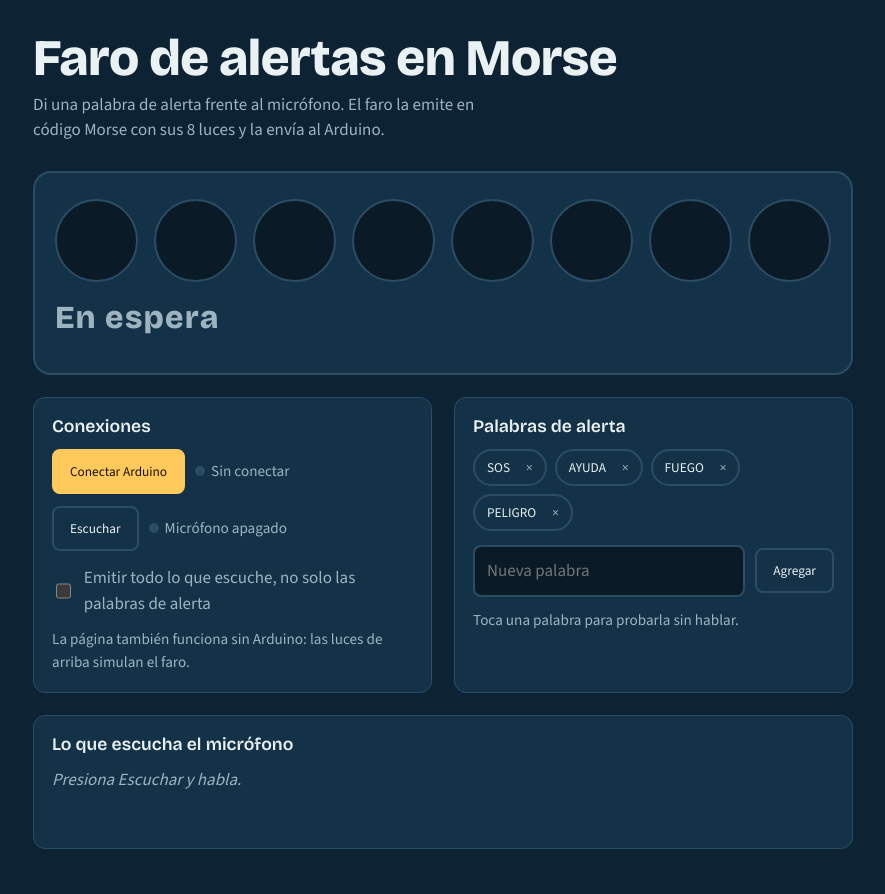
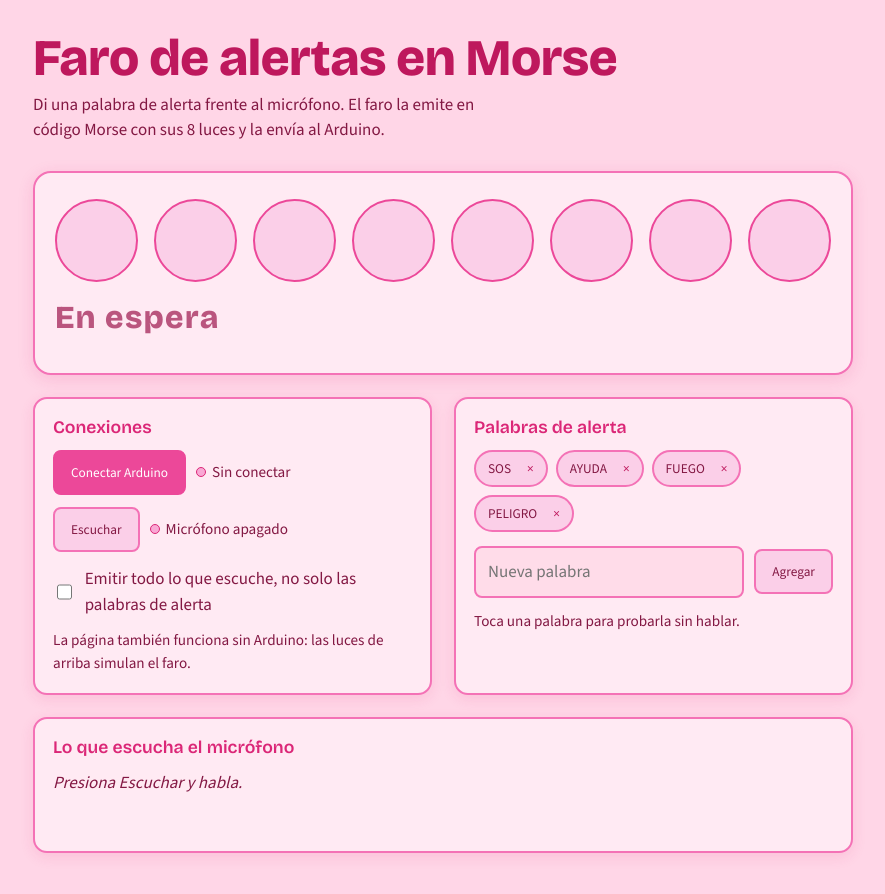
Before and after one commit to FlorenciaPB/Entrega2SistemaInteractivo, a plain HTML site: page index-controlador.html in a window 1280 px wide. Shown: the whole page, without its empty margins (197-1082 px from the left). Drawn offline with nearby package versions, Linux system fonts and the light colour scheme.

Commit message:
Update index-controlador.html

```diff
--- a/index-controlador.html
+++ b/index-controlador.html
@@ -7,61 +7,60 @@
 <link href="https://fonts.googleapis.com/css2?family=Bricolage+Grotesque:wght@600;800&family=Source+Sans+3:wght@400;600&display=swap" rel="stylesheet">
 <style>
 :root{
-  --noche:#0D2233; --panel:#143247; --linea:#2B4D63; --espuma:#EAF1F3;
-  --tenue:#9DB4C0; --lampara:#FFC95C; --alerta:#F25C54; --ok:#5ED0A0;
-  color-scheme: dark;
+  --fondo:#ffd6e7; --panel:#ffeaf3; --linea:#f472b6; --texto:#4a0e29;
+  --subtexto:#831843; --acento:#ec4899; --alerta:#e11d48; --ok:#10b981;
 }
 *{box-sizing:border-box}
-html,body{margin:0}
-body{background:var(--noche);color:var(--espuma);font:400 17px/1.5 "Source Sans 3",system-ui,sans-serif;min-height:100vh}
+html,body{margin:0;background-color:var(--fondo) !important;color:var(--texto) !important;}
+body{font:400 17px/1.5 "Source Sans 3",system-ui,sans-serif;min-height:100vh}
 main{max-width:860px;margin:0 auto;padding:32px 20px 56px}
-h1{font:800 clamp(2rem,6vw,3.2rem)/1.05 "Bricolage Grotesque",system-ui,sans-serif;margin:0 0 6px;letter-spacing:-.01em}
-.sub{color:var(--tenue);margin:0 0 28px;max-width:56ch}
-h2{font:600 1.1rem/1.2 "Bricolage Grotesque",system-ui,sans-serif;margin:0 0 12px}
+h1{font:800 clamp(2rem,6vw,3.2rem)/1.05 "Bricolage Grotesque",system-ui,sans-serif;margin:0 0 6px;letter-spacing:-.01em;color:#be185d !important}
+.sub{color:var(--subtexto);margin:0 0 28px;max-width:56ch}
+h2{font:600 1.1rem/1.2 "Bricolage Grotesque",system-ui,sans-serif;margin:0 0 12px;color:#db2777 !important}
 
 /* Faro: 8 lámparas */
-.faro{background:var(--panel);border:2px solid var(--linea);border-radius:18px;padding:26px 20px 20px;margin-bottom:22px}
+.faro{background-color:var(--panel) !important;border:2px solid var(--linea) !important;border-radius:18px;padding:26px 20px 20px;margin-bottom:22px;box-shadow:0 4px 16px rgba(219,39,119,.15)}
 .lamparas{display:grid;grid-template-columns:repeat(8,1fr);gap:clamp(6px,2vw,16px);margin-bottom:20px}
-.lampara{aspect-ratio:1;border-radius:50%;background:#0A1A27;border:2px solid var(--linea);transition:background .04s,box-shadow .04s}
-.lampara.on{background:var(--lampara);border-color:#FFE29A;box-shadow:0 0 22px 6px rgba(255,201,92,.65)}
+.lampara{aspect-ratio:1;border-radius:50%;background-color:#fbcfe8 !important;border:2px solid #ec4899 !important;transition:background .04s,box-shadow .04s}
+.lampara.on{background-color:#ff1e8a !important;border-color:#fff !important;box-shadow:0 0 24px 8px rgba(255,30,138,.7) !important}
 .estado{display:flex;flex-wrap:wrap;gap:6px 24px;align-items:baseline;min-height:3.2rem}
-.palabra{font:800 2rem/1 "Bricolage Grotesque",system-ui,sans-serif;letter-spacing:.04em}
-.morse{font:600 1.5rem/1 ui-monospace,Menlo,Consolas,monospace;color:var(--lampara);letter-spacing:.12em;word-break:break-all}
-.reposo{color:var(--tenue)}
+.palabra{font:800 2rem/1 "Bricolage Grotesque",system-ui,sans-serif;letter-spacing:.04em;color:#be185d}
+.morse{font:600 1.5rem/1 ui-monospace,Menlo,Consolas,monospace;color:#db2777;letter-spacing:.12em;word-break:break-all}
+.reposo{color:#9d174d;opacity:.7}
 
 .grid{display:grid;grid-template-columns:1fr 1fr;gap:22px}
 @media (max-width:720px){.grid{grid-template-columns:1fr}}
-.caja{background:var(--panel);border:1px solid var(--linea);border-radius:12px;padding:18px}
+.caja{background-color:var(--panel) !important;border:2px solid var(--linea) !important;border-radius:14px;padding:18px;box-shadow:0 4px 14px rgba(219,39,119,.12)}
 
-button{font:600 1rem/1 inherit;font-family:inherit;border-radius:8px;border:2px solid var(--linea);background:transparent;color:var(--espuma);padding:12px 16px;cursor:pointer}
-button:hover{border-color:var(--tenue)}
-button:focus-visible,input:focus-visible{outline:3px solid var(--lampara);outline-offset:2px}
-button.principal{background:var(--lampara);border-color:var(--lampara);color:#1A1405}
-button.principal:hover{background:#FFD982}
-button.activo{background:var(--alerta);border-color:var(--alerta);color:#fff}
+button{font:600 1rem/1 inherit;font-family:inherit;border-radius:8px;border:2px solid var(--linea);background-color:#fbcfe8;color:#831843;padding:12px 16px;cursor:pointer;transition:background .15s}
+button:hover{background-color:#f9a8d4}
+button:focus-visible,input:focus-visible{outline:3px solid var(--acento);outline-offset:2px}
+button.principal{background-color:var(--acento) !important;border-color:var(--acento) !important;color:#ffffff !important}
+button.principal:hover{background-color:#db2777 !important}
+button.activo{background-color:var(--alerta) !important;border-color:var(--alerta) !important;color:#fff !important}
 .fila{display:flex;flex-wrap:wrap;gap:10px;align-items:center;margin-bottom:12px}
-.chip-estado{font-size:.95rem;color:var(--tenue)}
-.chip-estado b{color:var(--espuma)}
-.punto{display:inline-block;width:10px;height:10px;border-radius:50%;background:var(--linea);margin-right:6px}
-.punto.si{background:var(--ok)}
+.chip-estado{font-size:.95rem;color:var(--subtexto)}
+.chip-estado b{color:#be185d}
+.punto{display:inline-block;width:10px;height:10px;border-radius:50%;background:#f9a8d4;border:1px solid #db2777;margin-right:6px}
+.punto.si{background:var(--ok);border-color:var(--ok)}
 
-label.opcion{display:flex;gap:10px;align-items:center;margin:14px 0 0;color:var(--tenue);cursor:pointer}
-input[type=checkbox]{width:18px;height:18px;accent-color:var(--lampara)}
-input[type=text]{background:#0A1A27;border:2px solid var(--linea);color:var(--espuma);border-radius:8px;padding:11px 12px;font:inherit;flex:1;min-width:0}
+label.opcion{display:flex;gap:10px;align-items:center;margin:14px 0 0;color:var(--subtexto);cursor:pointer}
+input[type=checkbox]{width:18px;height:18px;accent-color:var(--acento)}
+input[type=text]{background-color:#ffdce9;border:2px solid var(--linea);color:var(--texto);border-radius:8px;padding:11px 12px;font:inherit;flex:1;min-width:0}
 
 .alertas{display:flex;flex-wrap:wrap;gap:8px;margin:0 0 14px;padding:0;list-style:none}
-.alertas li{display:flex;border:2px solid var(--linea);border-radius:999px;overflow:hidden}
-.alertas li button{border:0;border-radius:0;padding:8px 12px}
-.alertas li button.quitar{color:var(--tenue);padding:8px 12px 8px 4px}
+.alertas li{display:flex;border:2px solid var(--linea);border-radius:999px;overflow:hidden;background-color:#fbcfe8}
+.alertas li button{border:0;border-radius:0;padding:8px 12px;background:transparent}
+.alertas li button.quitar{color:#be185d;padding:8px 12px 8px 4px}
 .alertas li button.quitar:hover{color:var(--alerta)}
 
-.escucha{min-height:3em;color:var(--tenue);font-style:italic;margin:0 0 12px}
+.escucha{min-height:3em;color:var(--subtexto);font-style:italic;margin:0 0 12px}
 #registro{list-style:none;margin:0;padding:0;max-height:220px;overflow:auto;font-size:.95rem}
-#registro li{padding:6px 0;border-top:1px solid var(--linea)}
-#registro .hora{color:var(--tenue);margin-right:8px;font-variant-numeric:tabular-nums}
-#registro .enviado{color:var(--lampara);font-weight:600}
-.aviso{background:#3A1E22;border:1px solid var(--alerta);border-radius:10px;padding:12px 14px;margin-bottom:20px;display:none}
-.ayuda{color:var(--tenue);font-size:.95rem;margin:12px 0 0}
+#registro li{padding:6px 0;border-top:1px solid #f9a8d4}
+#registro .hora{color:#9d174d;margin-right:8px;font-variant-numeric:tabular-nums}
+#registro .enviado{color:#db2777;font-weight:600}
+.aviso{background:#ffe4e6;border:1.5px solid var(--alerta);color:#881337;border-radius:10px;padding:12px 14px;margin-bottom:20px;display:none}
+.ayuda{color:var(--subtexto);font-size:.95rem;margin:12px 0 0}
 </style>
 </head>
 <body>
@@ -115,8 +114,7 @@ input[type=text]{background:#0A1A27;border:2px solid var(--linea);color:var(--es
 <script>
 "use strict";
 
-/* ---------- Configuración (UNIDAD debe ser igual en faro.ino) ---------- */
-const UNIDAD = 200; // ms de un punto
+const UNIDAD = 200;
 const MORSE = {
   A:".-",B:"-...",C:"-.-.",D:"-..",E:".",F:"..-.",G:"--.",H:"....",I:"..",J:".---",
   K:"-.-",L:".-..",M:"--",N:"-.",O:"---",P:".--.",Q:"--.-",R:".-.",S:"...",T:"-",
@@ -124,7 +122,6 @@ const MORSE = {
 };
 const ALERTAS_INICIALES = ["SOS","AYUDA","FUEGO","PELIGRO"];
 
-/* ---------- Utilidades ---------- */
 const $ = id => document.getElementById(id);
 const dormir = ms => new Promise(r => setTimeout(r, ms));
 const limpiar = t => t.normalize("NFD").replace(/[\u0300-\u036f]/g,"")
@@ -133,14 +130,12 @@ const limpiar = t => t.normalize("NFD").replace(/[\u0300-\u036f]/g,"")
 function guardar(k,v){ try{ localStorage.setItem(k,JSON.stringify(v)); }catch(e){} }
 function leer(k,def){ try{ const v=JSON.parse(localStorage.getItem(k)); return v ?? def; }catch(e){ return def; } }
 
-/* ---------- Lámparas ---------- */
 const lamparas = [];
 for(let i=0;i<8;i++){
   const d=document.createElement("div"); d.className="lampara"; $("lamparas").appendChild(d); lamparas.push(d);
 }
 const encender = on => lamparas.forEach(l => l.classList.toggle("on", on));
 
-/* Misma temporización que el Arduino */
 function secuencia(palabra){
   const s=[];
   for(const c of palabra){
@@ -155,7 +150,6 @@ function aMorseTexto(palabra){
   return palabra.split(" ").map(w=>[...w].map(c=>(MORSE[c]||"").replace(/\./g,"·").replace(/-/g,"−")).join(" ")).join("   /   ");
 }
 
-/* ---------- Cola de emisión ---------- */
 const cola = [];
 let ocupado = false;
 
@@ -185,7 +179,6 @@ async function procesarCola(){
   ocupado = false;
 }
 
-/* ---------- Arduino (Web Serial) ---------- */
 let puerto = null, escritor = null;
 
 async function enviarSerial(palabra){
@@ -200,7 +193,7 @@ async function conectar(){
     await puerto.open({baudRate:9600});
     escritor = puerto.writable.getWriter();
     $("txtArduino").textContent = "Conectando…";
-    await dormir(2000); // el Arduino se reinicia al abrir el puerto
+    await dormir(2000);
     $("puntoArduino").classList.add("si");
     $("txtArduino").innerHTML = "<b>Arduino conectado</b>";
     $("btnArduino").textContent = "Desconectar";
@@ -223,7 +216,6 @@ async function desconectar(){
 
 $("btnArduino").addEventListener("click", () => puerto ? desconectar() : conectar());
 
-/* ---------- Palabras de alerta ---------- */
 let alertas = leer("alertas", ALERTAS_INICIALES);
 
 function pintarAlertas(){
@@ -247,7 +239,6 @@ $("formAlerta").addEventListener("submit", e => {
 });
 pintarAlertas();
 
-/* ---------- Registro ---------- */
 function registrar(texto, enviado){
   const li = document.createElement("li");
   const h = new Date().toLocaleTimeString("es-CL",{hour:"2-digit",minute:"2-digit",second:"2-digit"});
@@ -258,7 +249,6 @@ function registrar(texto, enviado){
   while($("registro").children.length>40) $("registro").lastChild.remove();
 }
 
-/* ---------- Reconocimiento de voz ---------- */
 const SR = window.SpeechRecognition || window.webkitSpeechRecognition;
 let rec = null, escuchando = false;
 
@@ -266,7 +256,6 @@ function procesarTexto(texto){
   const limpio = limpiar(texto);
   if(!limpio) return;
   if($("chkTodo").checked){ pedirEmision(limpio.slice(0,30).trim()); return; }
-  // "S O S" o "ese o ese" se dicen distinto: se acepta también el texto unido
   const unido = limpio.replace(/ /g,"");
   const hallados = new Set();
   const palabras = limpio.split(" ");
@@ -310,7 +299,6 @@ function detenerMic(){
 }
 $("btnMic").addEventListener("click", () => escuchando ? detenerMic() : iniciarMic());
 
-/* ---------- Compatibilidad ---------- */
 const problemas = [];
 if(!SR){ problemas.push("Este navegador no tiene reconocimiento de voz. Usa Chrome o Edge."); $("btnMic").disabled = true; }
 if(!("serial" in navigator)){ problemas.push("Este navegador no puede hablar con el Arduino (Web Serial). Usa Chrome o Edge en el computador."); $("btnArduino").disabled = true; }
```
